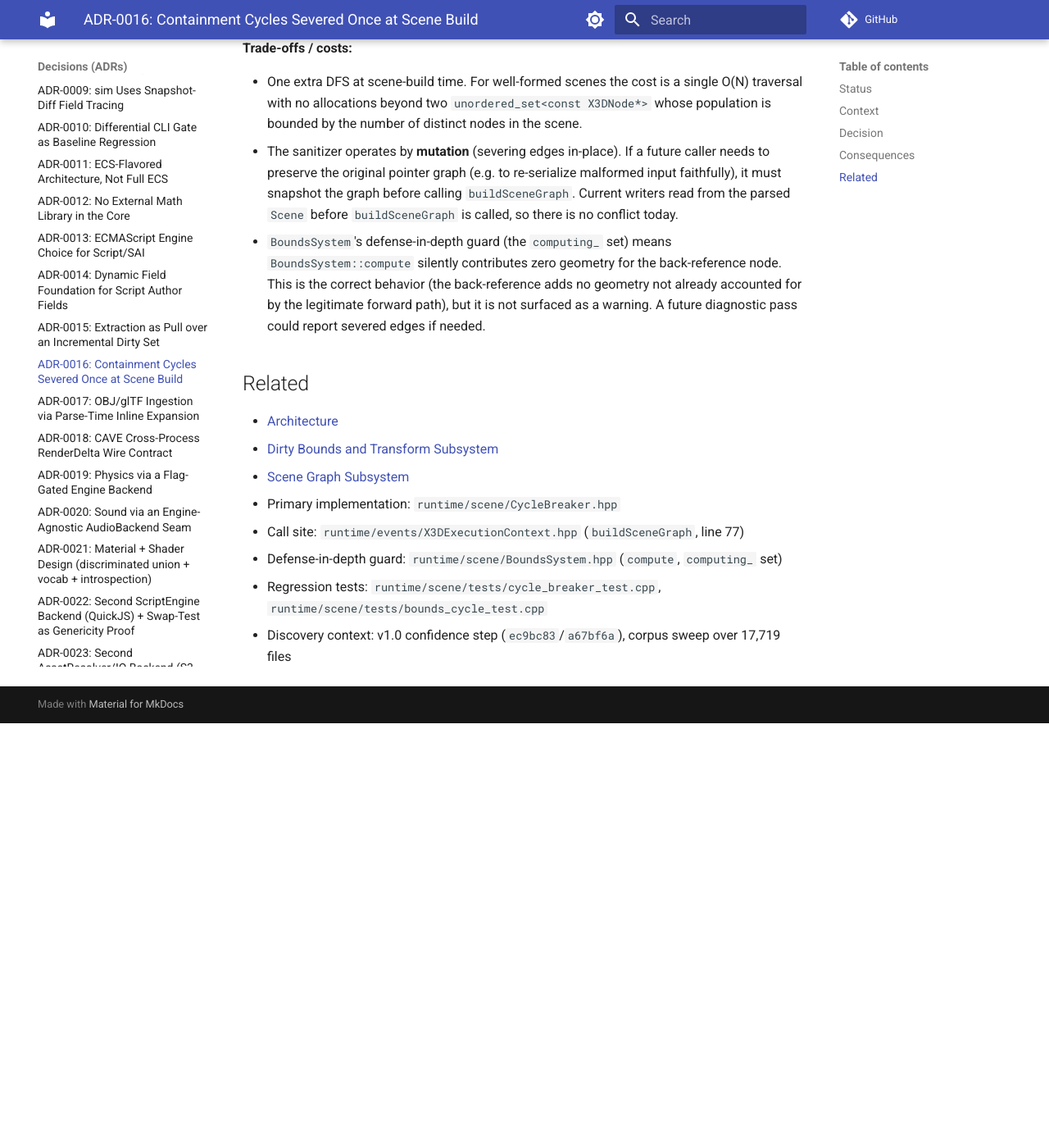
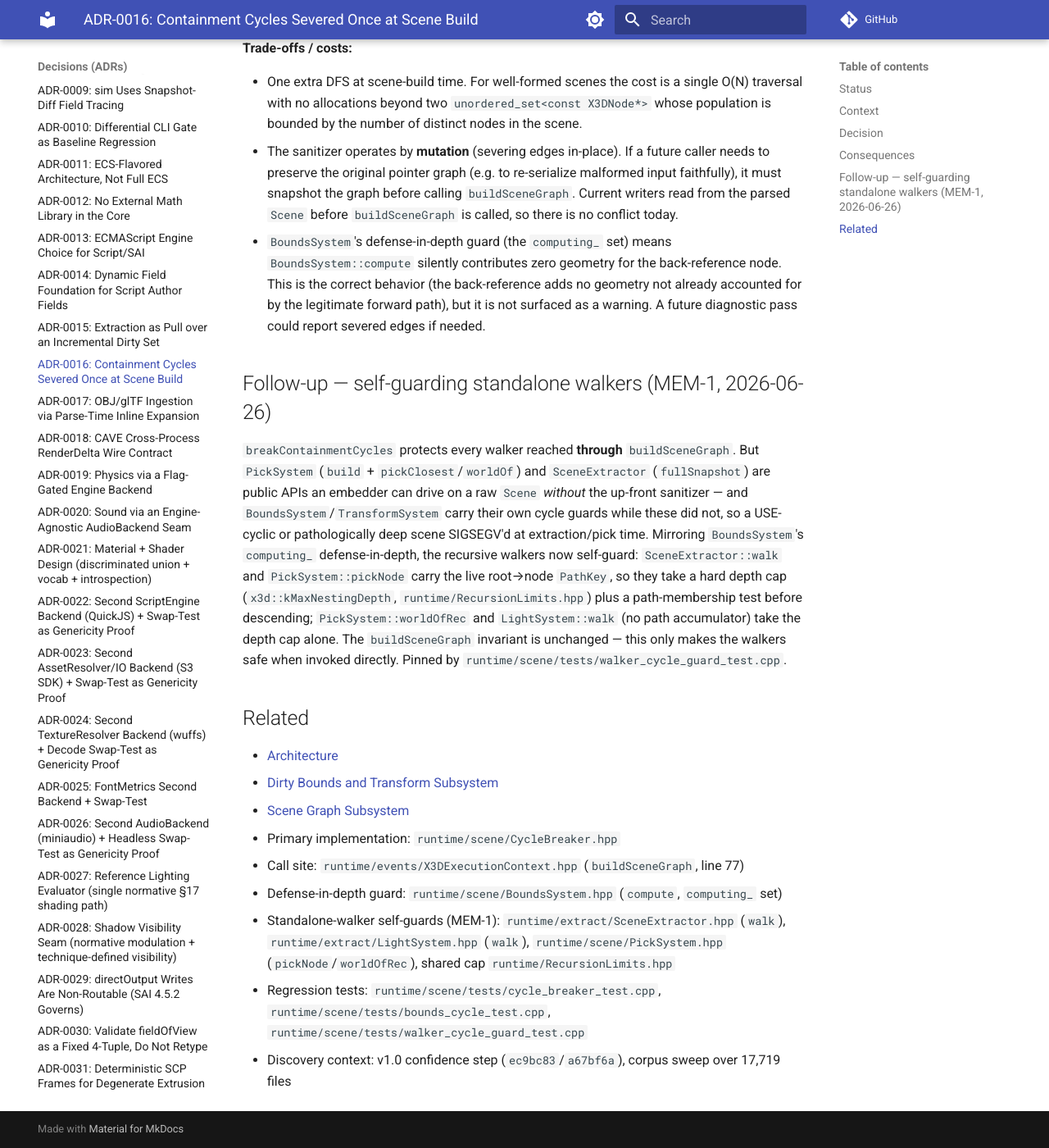
Before and after one commit to delta9000/x3d-cpp, an MkDocs documentation site: the page built from docs/wiki/decisions/0016-cycle-breaker.md, in a window 1280 px wide and 1400 px high, scrolled down 2216 px. Shown: the whole window at 82% size. Built offline with MkDocs 1.6.1 and Material for MkDocs 9.7.7, drawn with Linux system fonts in a browser that asks for light colours; comment, search, counter and statistics services are not loaded; before the commit the page ends 3098 px from its top, so only the background shows below that.

Commit message:
docs: record parser nesting caps + self-guarding walkers (SEC-1/2, MEM-1)
Living-doc updates in the same change as the hardening (anti-drift):
- parse-readers.md: new input-hardening note (shared kMaxNestingDepth cap on
  XML/JSON/VRML; SFImage numComponents clamp) + the new regression tests.
- ADR-0016 (cycle-breaker): follow-up note that SceneExtractor/LightSystem/
  PickSystem walks now self-guard (depth cap + path-membership) so they are safe
  when driven without buildSceneGraph's breakContainmentCycles.

Refs #11, #12, #13

```diff
--- a/docs/wiki/decisions/0016-cycle-breaker.md
+++ b/docs/wiki/decisions/0016-cycle-breaker.md
@@ -2,7 +2,7 @@
 title: "ADR-0016: Containment Cycles Severed Once at Scene Build"
 summary: Containment cycles in the scene graph are severed once in buildSceneGraph via breakContainmentCycles, converting the graph to a DAG before any recursive walker touches it.
 tags: [adr, cycle-breaker, containment-cycle, dag, stack-overflow, bounds, scene-graph]
-updated: 2026-06-20
+updated: 2026-06-26
 related:
   - ../architecture.md
   - ../subsystems/dirty-bounds-transform.md
@@ -54,6 +54,23 @@
 - The sanitizer operates by **mutation** (severing edges in-place). If a future caller needs to preserve the original pointer graph (e.g. to re-serialize malformed input faithfully), it must snapshot the graph before calling `buildSceneGraph`. Current writers read from the parsed `Scene` before `buildSceneGraph` is called, so there is no conflict today.
 - `BoundsSystem`'s defense-in-depth guard (the `computing_` set) means `BoundsSystem::compute` silently contributes zero geometry for the back-reference node. This is the correct behavior (the back-reference adds no geometry not already accounted for by the legitimate forward path), but it is not surfaced as a warning. A future diagnostic pass could report severed edges if needed.
 
+## Follow-up — self-guarding standalone walkers (MEM-1, 2026-06-26)
+
+`breakContainmentCycles` protects every walker reached **through**
+`buildSceneGraph`. But `PickSystem` (`build` + `pickClosest`/`worldOf`) and
+`SceneExtractor` (`fullSnapshot`) are public APIs an embedder can drive on a raw
+`Scene` *without* the up-front sanitizer — and `BoundsSystem`/`TransformSystem`
+carry their own cycle guards while these did not, so a USE-cyclic or
+pathologically deep scene SIGSEGV'd at extraction/pick time. Mirroring
+`BoundsSystem`'s `computing_` defense-in-depth, the recursive walkers now
+self-guard: `SceneExtractor::walk` and `PickSystem::pickNode` carry the live
+root→node `PathKey`, so they take a hard depth cap (`x3d::kMaxNestingDepth`,
+`runtime/RecursionLimits.hpp`) plus a path-membership test before descending;
+`PickSystem::worldOfRec` and `LightSystem::walk` (no path accumulator) take the
+depth cap alone. The `buildSceneGraph` invariant is unchanged — this only makes
+the walkers safe when invoked directly. Pinned by
+`runtime/scene/tests/walker_cycle_guard_test.cpp`.
+
 ## Related
 
 - [Architecture](../architecture.md)
@@ -62,5 +79,6 @@
 - Primary implementation: `runtime/scene/CycleBreaker.hpp`
 - Call site: `runtime/events/X3DExecutionContext.hpp` (`buildSceneGraph`, line 77)
 - Defense-in-depth guard: `runtime/scene/BoundsSystem.hpp` (`compute`, `computing_` set)
-- Regression tests: `runtime/scene/tests/cycle_breaker_test.cpp`, `runtime/scene/tests/bounds_cycle_test.cpp`
+- Standalone-walker self-guards (MEM-1): `runtime/extract/SceneExtractor.hpp` (`walk`), `runtime/extract/LightSystem.hpp` (`walk`), `runtime/scene/PickSystem.hpp` (`pickNode`/`worldOfRec`), shared cap `runtime/RecursionLimits.hpp`
+- Regression tests: `runtime/scene/tests/cycle_breaker_test.cpp`, `runtime/scene/tests/bounds_cycle_test.cpp`, `runtime/scene/tests/walker_cycle_guard_test.cpp`
 - Discovery context: v1.0 confidence step (`ec9bc83`/`a67bf6a`), corpus sweep over 17,719 files
```
Also changed, not shown: docs/wiki/subsystems/parse-readers.md (+13 -0 lines).
